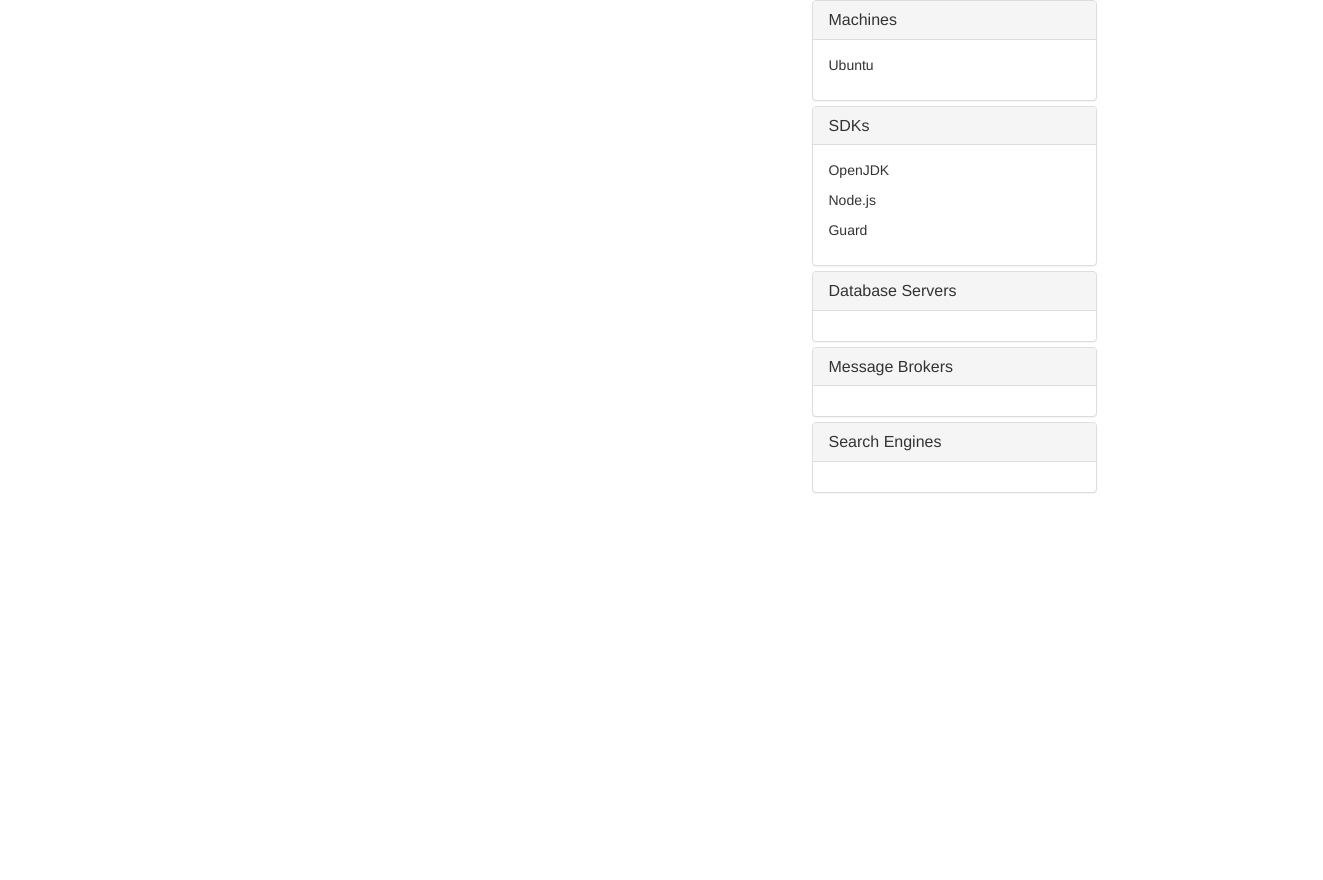
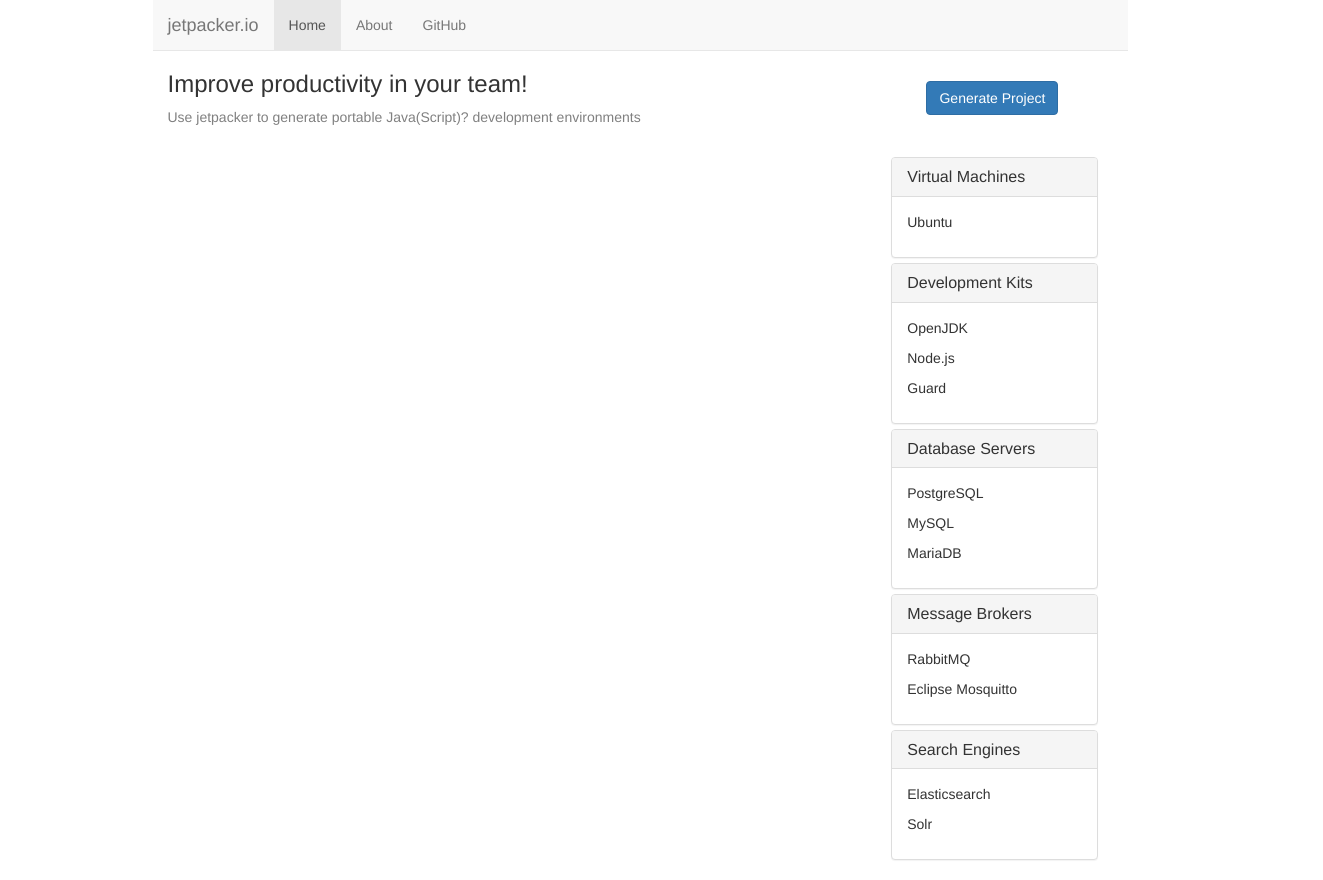
Before and after one commit to jetpacker/jetpacker-ui, a Vue app: page / in a window 1280 px wide. Shown: the whole page, 1323 px wide, since content can reach past the window. Before the commit the page ends 800 px from the top, so only its background shows below. Built offline with nearby package versions, Linux system fonts and the light colour scheme.

Commit message:
Added initial Header with Navigation Bar

```diff
--- a/src/App.vue
+++ b/src/App.vue
@@ -1,15 +1,55 @@
 <template>
+  <div>
     <div id="app" class="container">
       <div class="row">
+        <div id="headerBox" class="col-md-10 col-md-offset-1">
+          <nav id="menubar" class="navbar navbar-default navbar-static-top">
+            <div class="container">
+              <div class="navbar-header">
+                <a class="navbar-brand" href="#">jetpacker.io</a>
+              </div>
+              <div id="navbar" class="navbar-collapse collapse">
+                <ul class="nav navbar-nav">
+                  <li class="active">
+                    <a href="#">Home</a>
+                  </li>
+                  <li>
+                    <a href="#about">About</a>
+                  </li>
+                  <li>
+                    <a href="https://github.com/jetpacker" target="_blank">GitHub</a>
+                  </li>
+                </ul>
+              </div><!--/.nav-collapse -->
+            </div>
+          </nav>
 
+          <div class="col-md-9" id="headerCaption">
+            <h3>Improve productivity in your team!</h3>
+            <p id="headerSubCaption">Use jetpacker to generate portable Java(Script)? development environments</p>
           </div>
+          <div class="col-md-3">
+            <div class="navbar-collapse collapse">
+              <button id="generateProject" class="btn btn-primary btn-really-large pull-right">
+                Generate Project
+              </button>
+            </div>
+          </div>
+        </div>
+      </div>
+
+
       <div class="row">
         <div class="col-md-10 col-md-offset-1">
-        <div class="col-md-8 pre-scrollable" style="max-height: 500px">
+          <div class="col-md-9 pre-scrollable">
           </div>
-        <div class="col-md-4" id="navigation">
           <navigation></navigation>
         </div>
+      </div>
+
+
+      <div class="row" id="footer">
+
       </div>
     </div>
   </div>
@@ -27,5 +67,26 @@
 </script>
 
 <style>
+  #menubar {
+    margin-left: 0px;
+    margin-right: 0px;;
+  }
 
+  #headerBox {
+    padding: 0px 0px 0px 0px;
+  }
+
+  #headerCaption {
+    margin-top: -20px;
+    margin-bottom: 20px;
+  }
+
+  #headerSubCaption {
+    color: grey;
+  }
+
+  #generateProject {
+    margin-top: 10px;
+    margin-right: 2.8em;
+  }
 </style>
--- a/src/components/Navigation.vue
+++ b/src/components/Navigation.vue
@@ -1,12 +1,13 @@
 <template>
+  <div class="col-md-3" id="navigation">
     <div class="panel-group" id="accordion">
       <div class="panel panel-default">
         <div class="panel-heading">
           <h4 class="panel-title">
-          Machines
+            Virtual Machines
           </h4>
         </div>
-      <div id="collapseOne" class="panel-collapse collapse in">
+        <div id="virtualMachines" class="panel-collapse collapse in">
           <div class="panel-body">
             <p>Ubuntu</p>
           </div>
@@ -15,10 +16,10 @@
       <div class="panel panel-default">
         <div class="panel-heading">
           <h4 class="panel-title">
-          SDKs
+            Development Kits
           </h4>
         </div>
-      <div id="sdks" class="panel-collapse collapse in">
+        <div id="developmentKits" class="panel-collapse collapse in">
           <div class="panel-body">
             <p>OpenJDK</p>
             <p>Node.js</p>
@@ -34,6 +35,9 @@
         </div>
         <div id="databaseServers" class="panel-collapse collapse in">
           <div class="panel-body">
+            <p>PostgreSQL</p>
+            <p>MySQL</p>
+            <p>MariaDB</p>
 
           </div>
         </div>
@@ -46,6 +50,8 @@
         </div>
         <div id="messageBrokers" class="panel-collapse collapse in">
           <div class="panel-body">
+            <p>RabbitMQ</p>
+            <p>Eclipse Mosquitto</p>
           </div>
         </div>
       </div>
@@ -57,6 +63,9 @@
         </div>
         <div id="searchEngines" class="panel-collapse collapse in">
           <div class="panel-body">
+            <p>Elasticsearch</p>
+            <p>Solr</p>
+          </div>
         </div>
       </div>
     </div>
```
Lines whose indentation alone changed are shown as unchanged.
